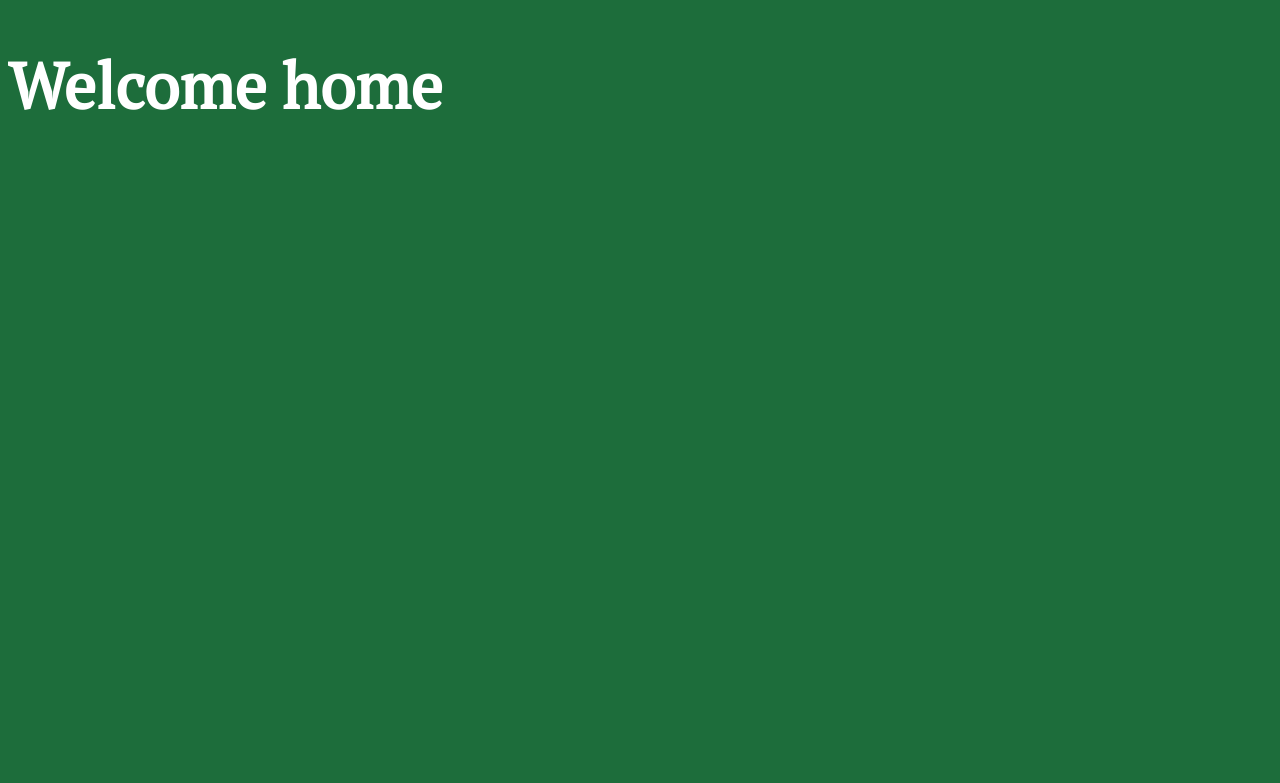
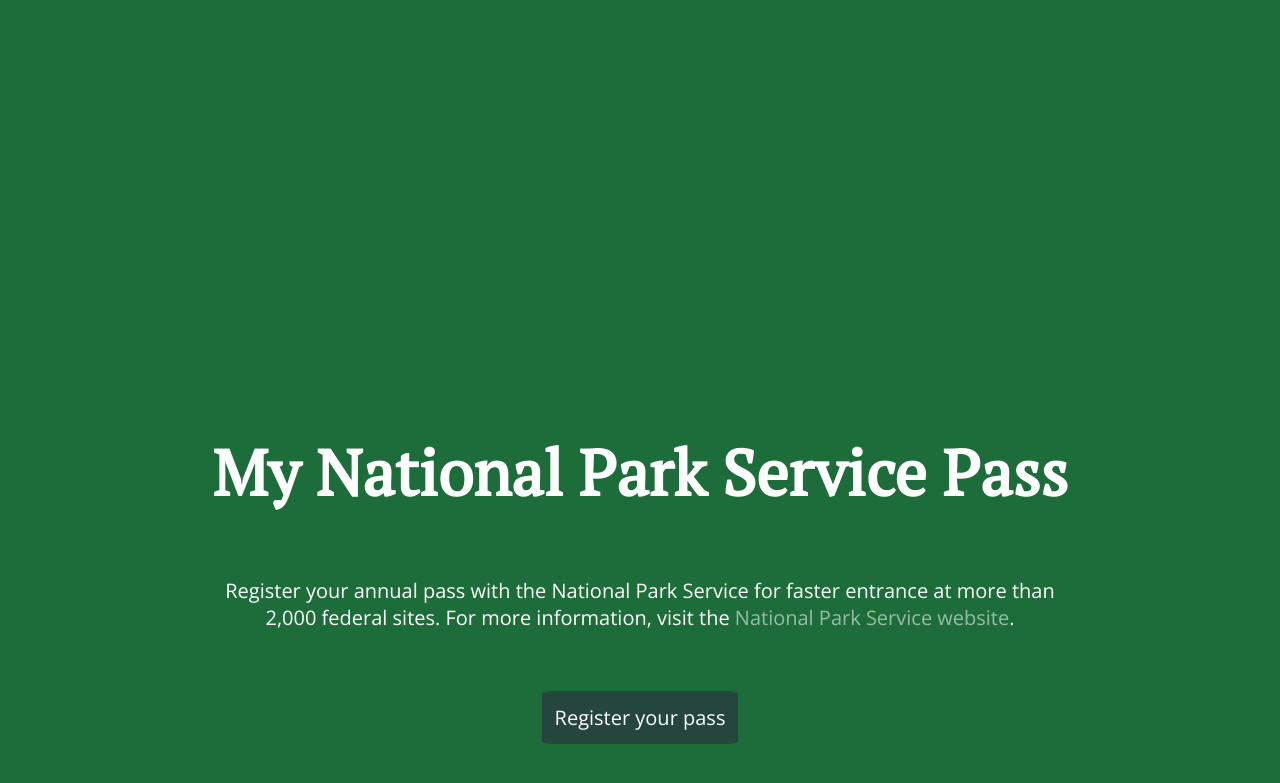
Before and after one commit to evelynnkaplan/nps_django, a Django app: page / in a window 1280 px wide. Shown: the top 783 px of the page. Run offline with Django 3.2, Linux system fonts and the light colour scheme.

Commit message:
styling homepage

```diff
--- a/nps_django/urls.py
+++ b/nps_django/urls.py
@@ -10,7 +10,7 @@ router.register(r'parks', views.ParkViewSet)
 router.register(r'visits', views.VisitViewSet)
 
 urlpatterns = [
-    path('', views.home),
+    path('', views.home, name='home'),
     path('api/', include(router.urls)),
     path('admin/', admin.site.urls),
     path('api-auth/', include('rest_framework.urls', namespace='rest_framework')),
--- /dev/null
+++ b/static/nps_django/home.css
@@ -0,0 +1,62 @@
+body {
+  display: flex;
+  align-items: center;
+  flex-direction: column;
+}
+
+main {
+  margin-top: 12vw;
+  display: flex;
+  align-items: center;
+  flex-direction: column;
+}
+
+p {
+  display: block;
+  width: 70%;
+  text-align: center;
+}
+
+a:not(#register-button) {
+  color: #98BCA5;
+  text-decoration: none;
+}
+
+#register-button {
+  align-self: center;
+  text-decoration: none;
+  color: white;
+  background: rgba(40, 46, 62, .6);
+  padding: 1vw;
+  border-radius: 5%;
+}
+
+/* phones */
+@media (max-width: 414px) {
+  main {
+    margin-top: 30%;
+  }
+
+}
+
+/* iPads */
+@media (min-width: 768px) and (max-width: 1366px) {
+  main {
+    margin-top: 30%;
+  }
+
+  p, a {
+    font-size: 20px;
+  }
+}
+
+/* laptops */
+@media (min-width: 1366px) {
+  main {
+    margin-top: 10vw;
+  }
+
+  p, a {
+    font-size: 25px;
+  }
+}
--- a/templates/home.html
+++ b/templates/home.html
@@ -1,8 +1,22 @@
 <!DOCTYPE html>
-<html>
-  {% load static %}
-  <meta name="viewport" content="width=device-width, initial-scale=1.0">
-  <link href="https://fonts.googleapis.com/css?family=Open+Sans|PT+Serif&display=swap" rel="stylesheet">
-  <link rel="stylesheet" type="text/css" href="{% static 'nps_django/style.css' %}">
-
-<h1>Welcome home</h1>
+  <head>
+    <meta charset="utf-8">
+    <meta http-equiv="X-UA-Compatible" content="IE=edge">
+    <title>Home | MyNPSPass</title>
+    <meta name="description" content="National Park Pass Homepage">
+    <meta name="viewport" content="width=device-width, initial-scale=1.0">
+    <link href="https://fonts.googleapis.com/css?family=Open+Sans|PT+Serif&display=swap" rel="stylesheet">
+    {% load static %}
+    <link rel="stylesheet" type="text/css" href="{% static 'nps_django/style.css' %}">
+    <link rel="stylesheet" type="text/css" href="{% static 'nps_django/home.css' %}">
+  </head>
+  <body>
+    <main>
+      <h1>My National Park Service Pass</h1>
+      <p>Register your annual pass with the National Park Service for faster entrance at more than 2,000 federal sites.
+      For more information, visit the <a href="https://www.nps.gov/planyourvisit/passes.htm">National Park Service website</a>.</p>
+      </p>
+      <a href="{% url 'passholder_registration' %}" id="register-button">Register your pass</a>
+    </main>
+  </body>
+</html>
```
